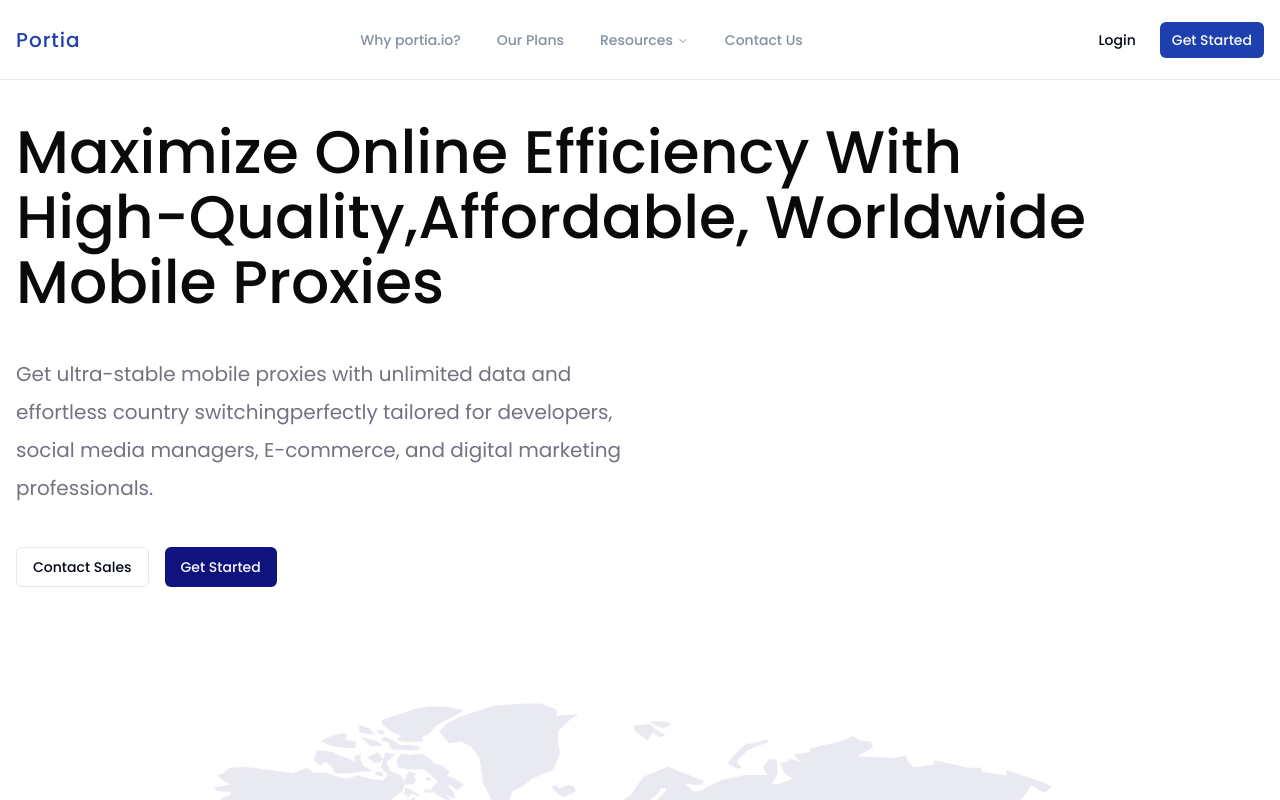
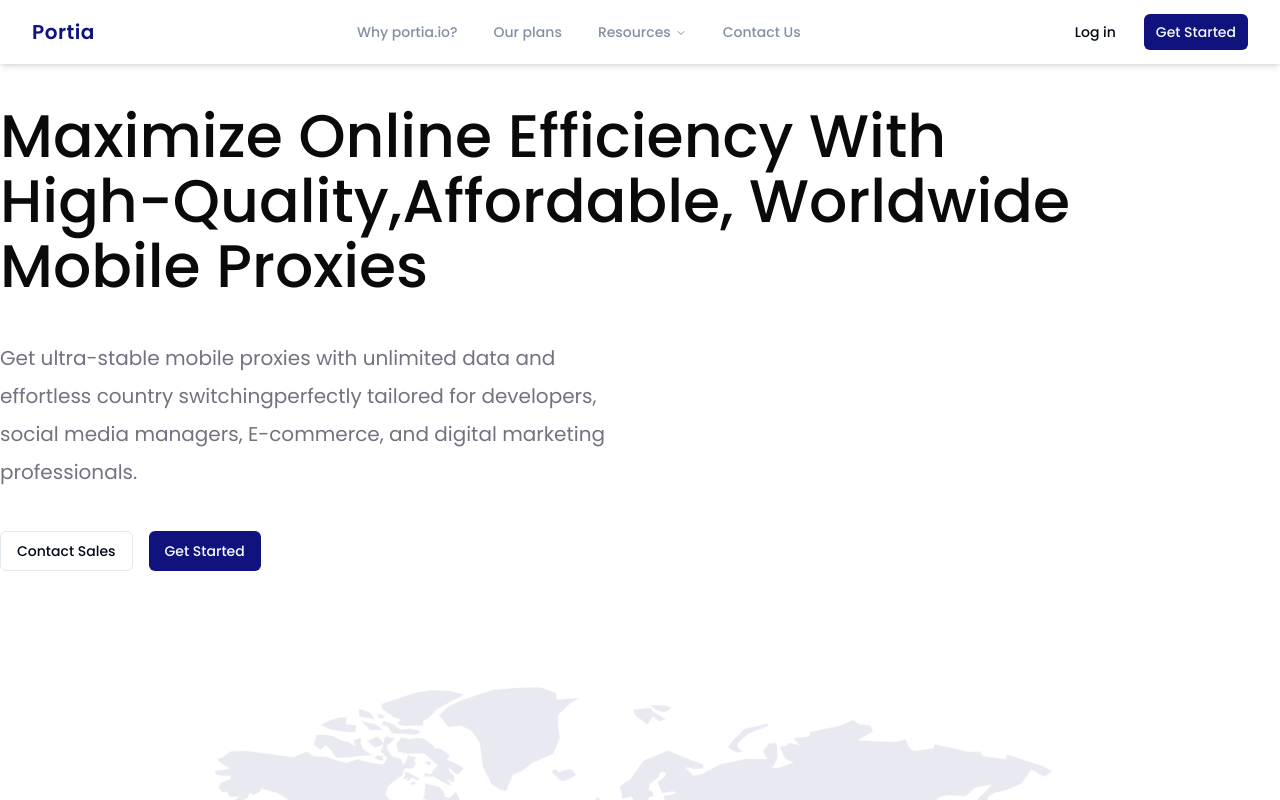
Before and after one commit to Saeed-Altout/portia, a Next.js app: page / in a window 1280 px wide. Shown: the top 800 px of the page. Built offline with nearby package versions, Linux system fonts and the light colour scheme.

Commit message:
1- create NavLink & NavLinks interface. 2- create nav-item, nav-main, nav-mobile and logo components. 3- add NAV_LINKS as constant. 4- add to component style to globals.css

```diff
--- /dev/null
+++ b/app/(website)/_components/nav-item.tsx
@@ -0,0 +1,40 @@
+"use client";
+
+import * as React from "react";
+import Link from "next/link";
+
+import { cn } from "@/lib/utils";
+
+import {
+  NavigationMenuItem,
+  NavigationMenuLink,
+  navigationMenuTriggerStyle,
+} from "@/components/ui/navigation-menu";
+
+export const NavItem = ({
+  label,
+  href,
+  active,
+  className,
+}: {
+  label: string;
+  href: string;
+  active: boolean;
+} & React.HTMLAttributes<HTMLElement>) => {
+  return (
+    <NavigationMenuItem className="w-full">
+      <Link href={href} legacyBehavior passHref>
+        <NavigationMenuLink
+          className={cn(
+            navigationMenuTriggerStyle(),
+            active && "text-black",
+            "text-muted-foreground/80",
+            className
+          )}
+        >
+          {label}
+        </NavigationMenuLink>
+      </Link>
+    </NavigationMenuItem>
+  );
+};
--- /dev/null
+++ b/app/(website)/_components/nav-main.tsx
@@ -0,0 +1,69 @@
+"use client";
+
+import * as React from "react";
+import { usePathname } from "next/navigation";
+
+import { cn } from "@/lib/utils";
+
+import {
+  NavigationMenu,
+  NavigationMenuContent,
+  NavigationMenuItem,
+  NavigationMenuList,
+  NavigationMenuTrigger,
+  navigationMenuTriggerStyle,
+} from "@/components/ui/navigation-menu";
+
+import { NavItem } from "@/app/(website)/_components/nav-item";
+
+import { NAV_LINKS } from "../config";
+
+export const NavMain = () => {
+  const pathname = usePathname();
+
+  return (
+    <div>
+      <NavigationMenu className="hidden md:flex">
+        <NavigationMenuList>
+          {NAV_LINKS.map(({ label, href, links }, index) => (
+            <>
+              {links ? (
+                <NavigationMenuItem key={index}>
+                  <NavigationMenuTrigger
+                    className={cn(
+                      navigationMenuTriggerStyle(),
+                      "text-muted-foreground/80",
+                      pathname.startsWith(href) && "text-primary"
+                    )}
+                  >
+                    {label}
+                  </NavigationMenuTrigger>
+                  <NavigationMenuContent>
+                    <NavigationMenuList className="w-[200px] flex-col gap-y-2 space-x-0 justify-start pt-4 pb-2 px-2">
+                      {links.map((link, index) => (
+                        <NavItem
+                          key={index}
+                          href={link.href}
+                          label={link.label}
+                          active={pathname.startsWith(link.href)}
+                          className="w-full justify-start"
+                        />
+                      ))}
+                    </NavigationMenuList>
+                  </NavigationMenuContent>
+                </NavigationMenuItem>
+              ) : (
+                <NavItem
+                  key={index}
+                  href={href}
+                  label={label}
+                  active={pathname.startsWith(href)}
+                />
+              )}
+            </>
+          ))}
+        </NavigationMenuList>
+      </NavigationMenu>
+    </div>
+  );
+};
--- /dev/null
+++ b/app/(website)/_components/nav-mobile.tsx
@@ -0,0 +1,38 @@
+"use client";
+
+import * as React from "react";
+
+import { Menu } from "lucide-react";
+
+import {
+  Sheet,
+  SheetContent,
+  SheetDescription,
+  SheetHeader,
+  SheetTitle,
+  SheetTrigger,
+} from "@/components/ui/sheet";
+import { Button } from "@/components/ui/button";
+
+export const NavMobile = () => {
+  return (
+    <Sheet>
+      <SheetTrigger asChild>
+        <Button variant="outline" size="icon" className="md:hidden">
+          <Menu className="h-5 w-5" />
+          <span className="sr-only">Menu</span>
+        </Button>
+      </SheetTrigger>
+      <SheetContent>
+        {/* TODO: Update content NavMobile */}
+        <SheetHeader>
+          <SheetTitle>Are you absolutely sure?</SheetTitle>
+          <SheetDescription>
+            This action cannot be undone. This will permanently delete your
+            account and remove your data from our servers.
+          </SheetDescription>
+        </SheetHeader>
+      </SheetContent>
+    </Sheet>
+  );
+};
--- a/app/(website)/_layouts/navbar.tsx
+++ b/app/(website)/_layouts/navbar.tsx
@@ -1,170 +1,27 @@
 "use client";
 
-import * as React from "react";
-import Link from "next/link";
-import { usePathname } from "next/navigation";
-import { Menu } from "lucide-react";
+import { NavMain } from "@/app/(website)/_components/nav-main";
+import { NavMobile } from "@/app/(website)/_components/nav-mobile";
 
-import { cn } from "@/lib/utils";
+import { Logo } from "@/components/common/Logo";
 
-import {
-  Sheet,
-  SheetContent,
-  SheetDescription,
-  SheetHeader,
-  SheetTitle,
-  SheetTrigger,
-} from "@/components/ui/sheet";
-import {
-  NavigationMenu,
-  NavigationMenuContent,
-  NavigationMenuItem,
-  NavigationMenuLink,
-  NavigationMenuList,
-  NavigationMenuTrigger,
-  navigationMenuTriggerStyle,
-} from "@/components/ui/navigation-menu";
 import { Button } from "@/components/ui/button";
 
-const resources: { title: string; href: string; label: string }[] = [
-  {
-    title: "",
-    href: "",
-    label: "",
-  },
-];
-
 export const Navbar = () => {
-  const pathname = usePathname();
-
   return (
-    <header className="border-b h-[80px] flex justify-center items-center w-full">
-      <div className="max-w-7xl mx-auto w-full flex justify-between items-center px-4">
-        <Link
-          href="/"
-          className="text-xl text-blue-800 font-medium tracking-wider"
-        >
-          Portia
-        </Link>
-        <NavigationMenu className="hidden md:flex">
-          <NavigationMenuList>
-            <NavigationMenuItem>
-              <Link href="/why-portia-io" legacyBehavior passHref>
-                <NavigationMenuLink
-                  className={cn(
-                    navigationMenuTriggerStyle(),
-                    "text-muted-foreground/80",
-                    pathname.startsWith("/why-portia-io") && "text-black"
-                  )}
-                >
-                  Why portia.io?
-                </NavigationMenuLink>
-              </Link>
-            </NavigationMenuItem>
-            <NavigationMenuItem>
-              <Link href="/our-plans" legacyBehavior passHref>
-                <NavigationMenuLink
-                  className={cn(
-                    navigationMenuTriggerStyle(),
-                    "text-muted-foreground/80",
-                    pathname.startsWith("/our-plans") && "text-black"
-                  )}
-                >
-                  Our Plans
-                </NavigationMenuLink>
-              </Link>
-            </NavigationMenuItem>
-            <NavigationMenuItem>
-              <NavigationMenuTrigger
-                className={cn(
-                  navigationMenuTriggerStyle(),
-                  "text-muted-foreground/80",
-                  pathname.startsWith("/resources") && "text-black"
-                )}
-              >
-                Resources
-              </NavigationMenuTrigger>
-              <NavigationMenuContent>
-                <ul className="grid w-[400px] gap-3 p-4 md:w-[500px] md:grid-cols-2 lg:w-[600px] ">
-                  {resources.map((resource) => (
-                    <ListItem
-                      key={resource.title}
-                      title={resource.title}
-                      href={resource.href}
-                    >
-                      {resource.label}
-                    </ListItem>
-                  ))}
-                </ul>
-              </NavigationMenuContent>
-            </NavigationMenuItem>
-            <NavigationMenuItem>
-              <Link href="/contact-us" legacyBehavior passHref>
-                <NavigationMenuLink
-                  className={cn(
-                    navigationMenuTriggerStyle(),
-                    "text-muted-foreground/80",
-                    pathname.startsWith("/contact-us") && "text-black"
-                  )}
-                >
-                  Contact Us
-                </NavigationMenuLink>
-              </Link>
-            </NavigationMenuItem>
-          </NavigationMenuList>
-        </NavigationMenu>
-
-        <div className="hidden md:flex items-center justify-end gap-x-2">
-          <Button variant="ghost">Login</Button>
-          <Button className="bg-blue-800 hover:bg-blue-900" size="sm">
-            Get Started
+    <header className="shadow-md h-16 w-full flex justify-center items-center">
+      <div className="max-container flex justify-between items-center">
+        <Logo />
+        <NavMain />
+        <NavMobile />
+        <div className="hidden md:flex items-center justify-end gap-x-4">
+          {/* TODO: Update function of this buttons */}
+          <Button variant="ghost" size="sm">
+            Log in
           </Button>
+          <Button size="sm">Get Started</Button>
         </div>
-
-        <Sheet>
-          <SheetTrigger asChild>
-            <Button variant="outline" size="icon" className="md:hidden">
-              <Menu className="h-5 w-5" />
-              <span className="sr-only">Menu</span>
-            </Button>
-          </SheetTrigger>
-          <SheetContent>
-            <SheetHeader>
-              <SheetTitle>Are you absolutely sure?</SheetTitle>
-              <SheetDescription>
-                This action cannot be undone. This will permanently delete your
-                account and remove your data from our servers.
-              </SheetDescription>
-            </SheetHeader>
-          </SheetContent>
-        </Sheet>
       </div>
     </header>
   );
 };
-
-const ListItem = React.forwardRef<
-  React.ElementRef<"a">,
-  React.ComponentPropsWithoutRef<"a">
->(({ className, title, children, ...props }, ref) => {
-  return (
-    <li>
-      <NavigationMenuLink asChild>
-        <a
-          ref={ref}
-          className={cn(
-            "block select-none space-y-1 rounded-md p-3 leading-none no-underline outline-none transition-colors hover:bg-accent hover:text-accent-foreground focus:bg-accent focus:text-accent-foreground",
-            className
-          )}
-          {...props}
-        >
-          <div className="text-sm font-medium leading-none">{title}</div>
-          <p className="line-clamp-2 text-sm leading-snug text-muted-foreground">
-            {children}
-          </p>
-        </a>
-      </NavigationMenuLink>
-    </li>
-  );
-});
-ListItem.displayName = "ListItem";
--- /dev/null
+++ b/app/(website)/config/index.ts
@@ -0,0 +1,30 @@
+import { NavLinksProps } from "@/types";
+
+export const NAV_LINKS: NavLinksProps[] = [
+  {
+    label: "Why portia.io?",
+    href: "/why-portia-io",
+  },
+  {
+    label: "Our plans",
+    href: "/our-plans",
+  },
+  {
+    label: "Resources",
+    href: "/resources",
+    links: [
+      {
+        label: "Blogs",
+        href: "/resources/blogs",
+      },
+      {
+        label: "Services",
+        href: "/resources/services",
+      },
+    ],
+  },
+  {
+    label: "Contact Us",
+    href: "/contact-us",
+  },
+];
--- a/app/globals.css
+++ b/app/globals.css
@@ -72,8 +72,14 @@ body,
   body {
     @apply bg-background text-foreground;
   }
+}
 
-  .container-section {
-    @apply max-w-7xl mx-auto px-4;
+@layer components {
+  .max-container {
+    @apply max-w-7xl mx-auto w-full px-4 md:px-8;
+  }
+
+  .section {
+    @apply w-full py-10;
   }
 }
--- /dev/null
+++ b/components/common/Logo.tsx
@@ -0,0 +1,21 @@
+"use client";
+
+import * as React from "react";
+import Link from "next/link";
+
+import { cn } from "@/lib/utils";
+
+export const Logo = ({ className }: React.HTMLAttributes<HTMLElement>) => {
+  return (
+    <Link
+      href="/"
+      className={cn(
+        "text-xl text-primary font-semibold tracking-wide",
+        className
+      )}
+    >
+      {/* TODO: Update Logo */}
+      Portia
+    </Link>
+  );
+};
--- /dev/null
+++ b/types/index.ts
@@ -0,0 +1,8 @@
+export interface NavLinkProps {
+  label: string;
+  href: string;
+}
+
+export interface NavLinksProps extends NavLinkProps {
+  links?: NavLinkProps[] | undefined;
+}
```
